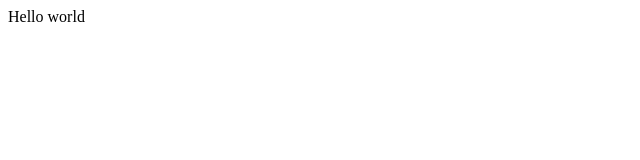
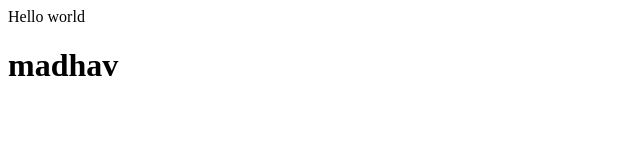
Before and after one commit to madhav0071/sample_repo2, a plain HTML site: page index.html in a window 1280 px wide. Shown: the whole page, without its empty margins (0-640 px from the left). Drawn offline with Linux system fonts and the light colour scheme.

Commit message:
Added an html file

```diff
--- a/index.html
+++ b/index.html
@@ -1 +1,2 @@
 <p>Hello world</p>
+<h1>madhav</h1>
```
